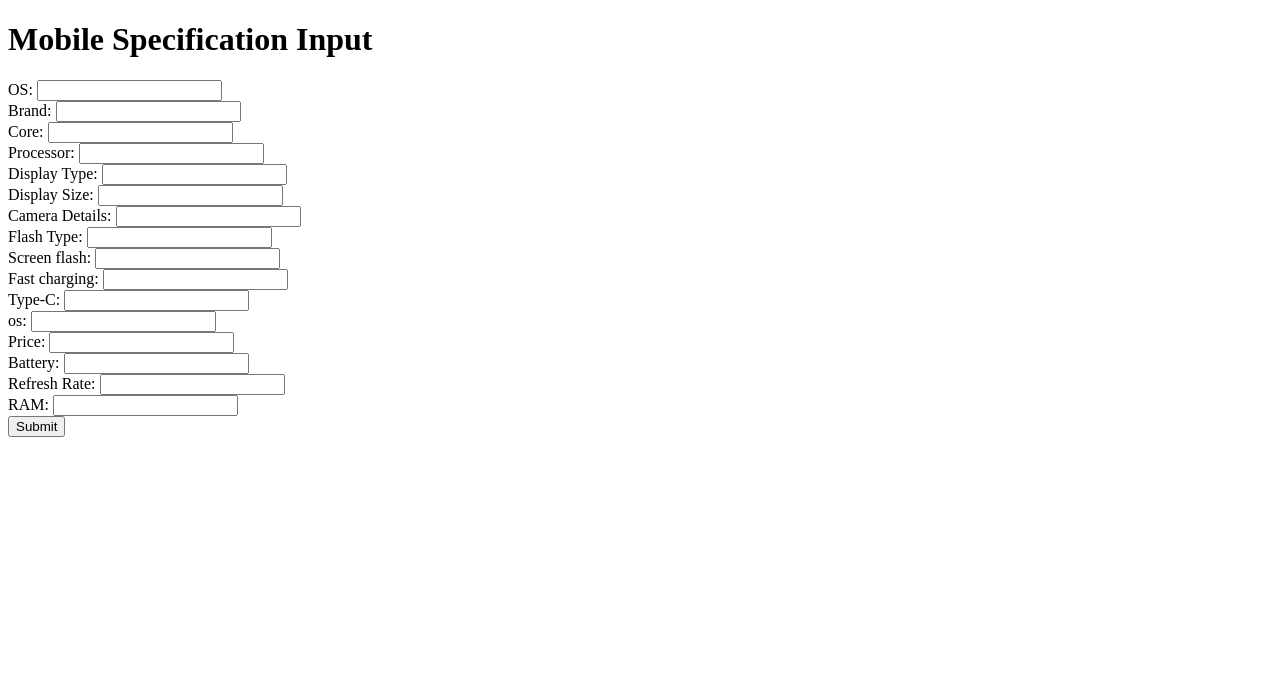
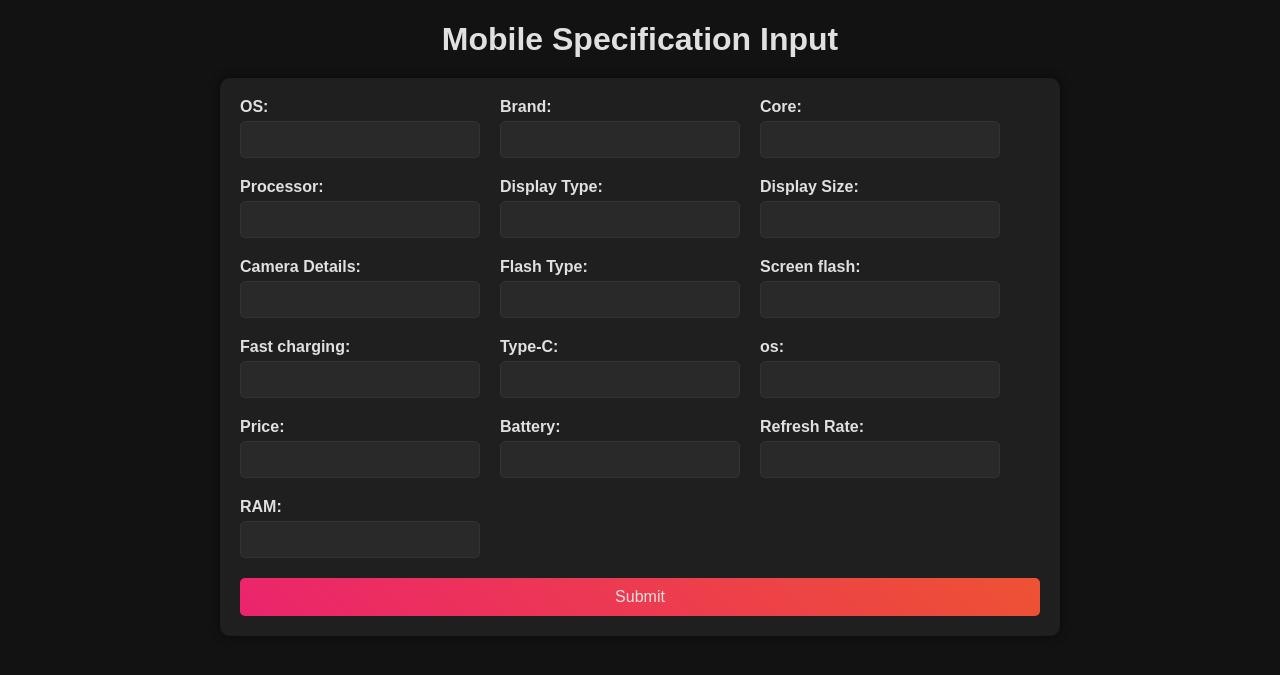
Before and after one commit to admirer77/Smartphone_Recommendation_System, a Flask app: page / in a window 1280 px wide. Shown: the top 675 px of the page. Run offline with Flask 3, Linux system fonts and the light colour scheme; parts of the project's set-up code (start-up, migrations or seed data) failed here and were passed over.

Commit message:
css added

```diff
--- /dev/null
+++ b/Web App/static/index.css
@@ -0,0 +1,54 @@
+body {
+    background-color: #121212;
+    color: #e0e0e0;
+    font-family: 'Arial', sans-serif;
+    margin: 0;
+    padding: 0;
+    display: flex;
+    justify-content: center;
+    align-items: center;
+}
+h1 {
+    text-align: center;
+    margin-bottom: 20px;
+}
+form {
+    background-color: #1f1f1f;
+    border-radius: 10px;
+    padding: 20px;
+    width: 800px;
+    box-shadow: 0 0 10px rgba(0, 0, 0, 0.5);
+    display: flex;
+    flex-wrap: wrap;
+    gap: 20px;
+}
+.form-group {
+    width: 30%;
+}
+form input[type="text"], form input[type="number"] {
+    width: calc(100% - 22px);
+    padding: 10px;
+    border: 1px solid #333;
+    border-radius: 5px;
+    background-color: #292929;
+    color: #e0e0e0;
+}
+form input[type="submit"] {
+    width: 100%;
+    padding: 10px;
+    border: none;
+    border-radius: 5px;
+    background: linear-gradient(45deg,#eb246d,#ee5233);
+    color: #e0e0e0;
+    font-size: 16px;
+    cursor: pointer;
+    transition: background-color 0.3s ease;
+}
+form input[type="submit"]:hover {
+    background: linear-gradient(45deg,#ff649d,#c44c34);
+}
+label {
+    display: block;
+    margin-bottom: 5px;
+    font-weight: bold;
+}
--- a/Web App/templates/index.html
+++ b/Web App/templates/index.html
@@ -2,27 +2,80 @@
 <html>
 <head>
     <title>Mobile Recommendation</title>
+    <link rel="stylesheet" type="text/css" href="{{ url_for('static', filename='index.css') }}">
 </head>
 <body>
-    <h1>Mobile Specification Input</h1>
-    <form action="/predict" method="post">
-        OS: <input type="text" name="OS"><br>
-        Brand: <input type="text" name="Brand"><br>
-        Core: <input type="text" name="Core"><br>
-        Processor: <input type="text" name="Processor"><br>
-        Display Type: <input type="text" name="Display Type"><br>
-        Display Size: <input type="text" name="Display Size"><br>
-        Camera Details: <input type="text" name="Camera Details"><br>
-        Flash Type: <input type="text" name="Flash Type"><br>
-        Screen flash: <input type="text" name="Screen flash"><br>
-        Fast charging: <input type="text" name="Fast charging"><br>
-        Type-C: <input type="text" name="Type-C"><br>
-        os: <input type="text" name="os"><br>
-        Price: <input type="number" name="Price"><br>
-        Battery: <input type="number" name="Battery"><br>
-        Refresh Rate: <input type="number" name="Refresh Rate"><br>
-        RAM: <input type="number" name="RAM"><br>
-        <input type="submit" value="Submit">
-    </form>
+    <div>
+        <h1>Mobile Specification Input</h1>
+        <form action="/predict" method="post">
+            <div class="form-group">
+                <label for="OS">OS:</label>
+                <input type="text" name="OS" id="OS">
+            </div>
+            <div class="form-group">
+                <label for="Brand">Brand:</label>
+                <input type="text" name="Brand" id="Brand">
+            </div>
+            <div class="form-group">
+                <label for="Core">Core:</label>
+                <input type="text" name="Core" id="Core">
+            </div>
+            <div class="form-group">
+                <label for="Processor">Processor:</label>
+                <input type="text" name="Processor" id="Processor">
+            </div>
+            <div class="form-group">
+                <label for="DisplayType">Display Type:</label>
+                <input type="text" name="Display Type" id="DisplayType">
+            </div>
+            <div class="form-group">
+                <label for="DisplaySize">Display Size:</label>
+                <input type="text" name="Display Size" id="DisplaySize">
+            </div>
+            <div class="form-group">
+                <label for="CameraDetails">Camera Details:</label>
+                <input type="text" name="Camera Details" id="CameraDetails">
+            </div>
+            <div class="form-group">
+                <label for="FlashType">Flash Type:</label>
+                <input type="text" name="Flash Type" id="FlashType">
+            </div>
+            <div class="form-group">
+                <label for="ScreenFlash">Screen flash:</label>
+                <input type="text" name="Screen flash" id="ScreenFlash">
+            </div>
+            <div class="form-group">
+                <label for="FastCharging">Fast charging:</label>
+                <input type="text" name="Fast charging" id="FastCharging">
+            </div>
+            <div class="form-group">
+                <label for="TypeC">Type-C:</label>
+                <input type="text" name="Type-C" id="TypeC">
+            </div>
+            <div class="form-group">
+                <label for="os">os:</label>
+                <input type="text" name="os" id="os">
+            </div>
+            <div class="form-group">
+                <label for="Price">Price:</label>
+                <input type="number" name="Price" id="Price">
+            </div>
+            <div class="form-group">
+                <label for="Battery">Battery:</label>
+                <input type="number" name="Battery" id="Battery">
+            </div>
+            <div class="form-group">
+                <label for="RefreshRate">Refresh Rate:</label>
+                <input type="number" name="Refresh Rate" id="RefreshRate">
+            </div>
+            <div class="form-group">
+                <label for="RAM">RAM:</label>
+                <input type="number" name="RAM" id="RAM">
+            </div>
+            <div style="width: 100%;">
+                <input type="submit" value="Submit">
+            </div>
+        </form>
+    </div>
 </body>
 </html>
```
Also changed, not shown: Web App/static/result.css (added, +60 -0 lines), Web App/templates/result.html (+102 -26 lines), 4 other files.
